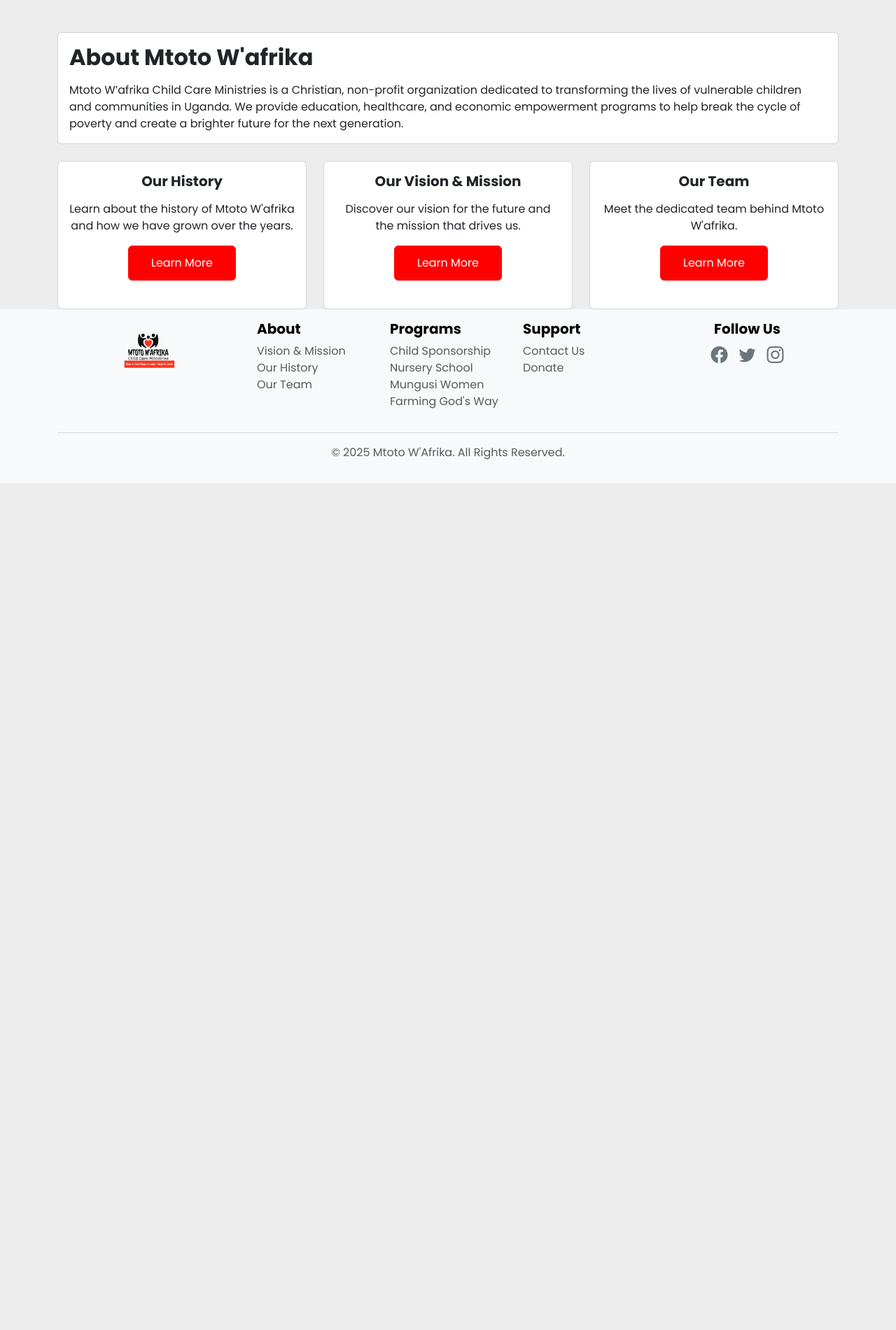
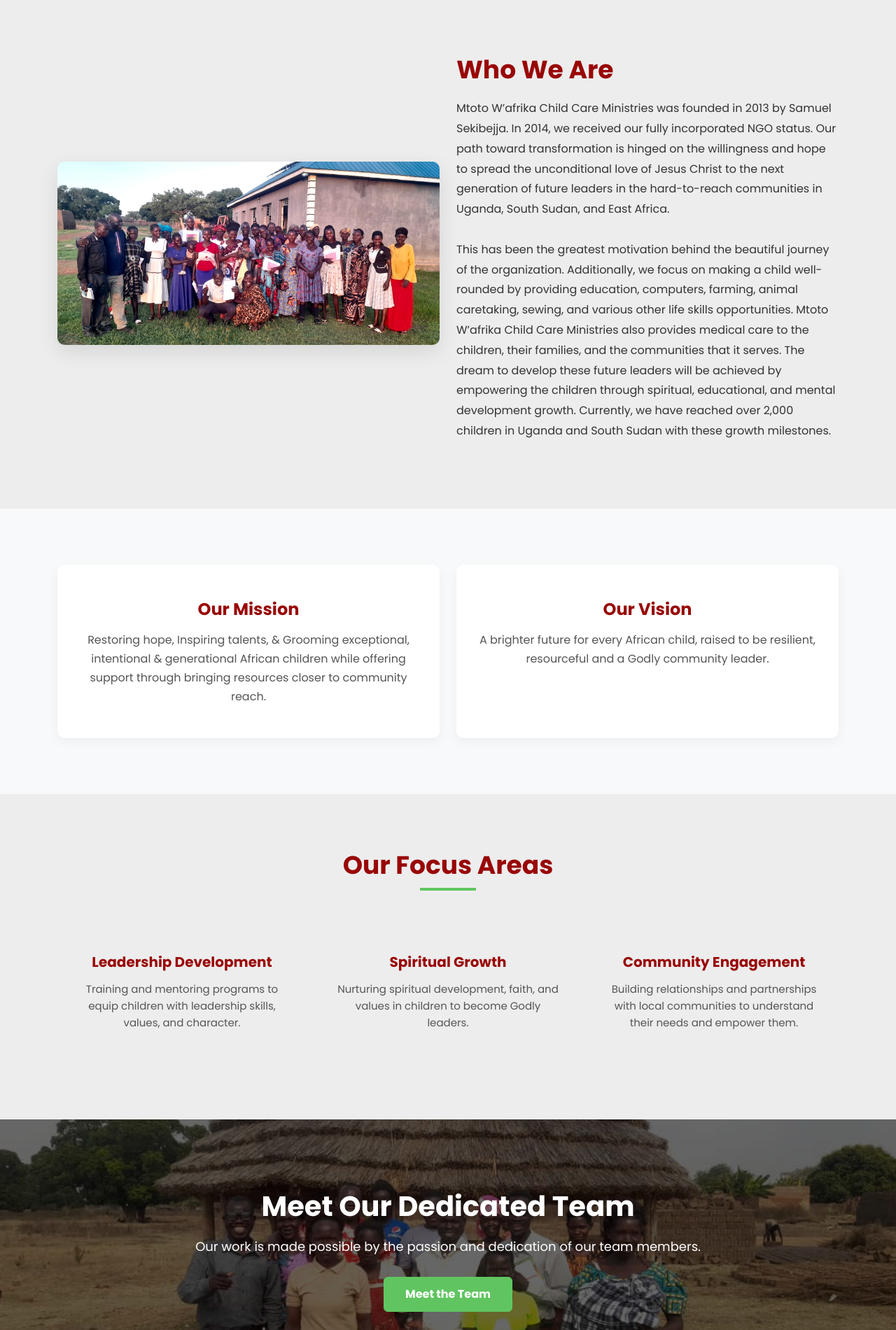
Before and after one commit to mtotowafrika/mtotosimplified, an Angular app: page /about in a window 1280 px wide. Shown: the part 479-2380 px from the top of the page at 70% size. Before the commit the page ends 1170 px from the top, so only its background shows below. Built offline with nearby package versions, Linux system fonts and the light colour scheme.

Commit message:
7 SEPT 1 am

```diff
--- a/src/app/pages/about-us/about-us.component.html
+++ b/src/app/pages/about-us/about-us.component.html
@@ -1,44 +1,77 @@
-<app-page-banner [title]="'About Us'" [backgroundImage]="'assets/images/happy.jpg'"></app-page-banner>
+<app-page-banner [title]="'About Us'" [backgroundImage]="'assets/images/bg1.jpg'"></app-page-banner>
 
-<div class="container mt-5">
-    <div class="row">
-        <div class="col-md-12">
-            <div class="card mb-4">
-                <div class="card-body">
-                    <h2 class="card-title">About Mtoto W'afrika</h2>
-                    <p class="card-text">Mtoto W’afrika Child Care Ministries is a Christian, non-profit organization dedicated to transforming the lives of vulnerable children and communities in Uganda. We provide education, healthcare, and economic empowerment programs to help break the cycle of poverty and create a brighter future for the next generation.</p>
+<section class="about-section who-we-are">
+  <div class="container">
+    <div class="row align-items-center">
+      <div class="col-lg-6">
+        <div class="about-image">
+          <img [src]="whoWeAre.image" alt="Who We Are">
+        </div>
+      </div>
+      <div class="col-lg-6">
+        <div class="about-content">
+          <h2>{{ whoWeAre.title }}</h2>
+          <p [innerHTML]="whoWeAre.text"></p>
         </div>
       </div>
     </div>
   </div>
+</section>
 
+<section class="about-section mission-vision bg-light">
+  <div class="container">
     <div class="row">
-        <div class="col-md-4">
-            <div class="card text-center h-100">
-                <div class="card-body">
-                    <h5 class="card-title">Our History</h5>
-                    <p class="card-text">Learn about the history of Mtoto W'afrika and how we have grown over the years.</p>
-                    <a routerLink="/about/history" class="btn btn-primary mt-auto">Learn More</a>
+      <div class="col-lg-6">
+        <div class="mission-vision-item">
+          <div class="icon">
+            <i class="fas fa-bullseye"></i> <!-- Placeholder icon -->
+          </div>
+          <h3>{{ missionVision.mission.title }}</h3>
+          <p>{{ missionVision.mission.text }}</p>
         </div>
       </div>
+      <div class="col-lg-6">
+        <div class="mission-vision-item">
+          <div class="icon">
+            <i class="fas fa-eye"></i> <!-- Placeholder icon -->
           </div>
-        <div class="col-md-4">
-            <div class="card text-center h-100">
-                <div class="card-body">
-                    <h5 class="card-title">Our Vision & Mission</h5>
-                    <p class="card-text">Discover our vision for the future and the mission that drives us.</p>
-                    <a routerLink="/about/vision-mission" class="btn btn-primary mt-auto">Learn More</a>
-                </div>
-            </div>
-        </div>
-        <div class="col-md-4">
-            <div class="card text-center h-100">
-                <div class="card-body">
-                    <h5 class="card-title">Our Team</h5>
-                    <p class="card-text">Meet the dedicated team behind Mtoto W'afrika.</p>
-                    <a routerLink="/about/our-team" class="btn btn-primary mt-auto">Learn More</a>
+          <h3>{{ missionVision.vision.title }}</h3>
+          <p>{{ missionVision.vision.text }}</p>
         </div>
       </div>
     </div>
   </div>
+</section>
+
+<section class="about-section focus-areas">
+  <div class="container">
+    <div class="section-title text-center">
+      <h2>Our Focus Areas</h2>
     </div>
+    <div class="row">
+      <div class="col-lg-4 col-md-6" *ngFor="let area of focusAreas">
+        <div class="focus-area-item text-center">
+          <div class="icon">
+            <i class="fas fa-crosshairs"></i> <!-- Placeholder icon -->
+          </div>
+          <h4>{{ area.title }}</h4>
+          <p>{{ area.text }}</p>
+        </div>
+      </div>
+    </div>
+  </div>
+</section>
+
+<section class="about-section cta-section" style="background-image: url('assets/images/team3b.jpg');">
+  <div class="container">
+    <div class="row">
+      <div class="col-lg-12 text-center">
+        <div class="cta-content">
+          <h2>Meet Our Dedicated Team</h2>
+          <p>Our work is made possible by the passion and dedication of our team members.</p>
+          <a routerLink="/about/team" class="btn btn-primary">Meet the Team</a>
+        </div>
+      </div>
+    </div>
+  </div>
+</section>
--- a/src/app/pages/about-us/about-us.component.scss
+++ b/src/app/pages/about-us/about-us.component.scss
@@ -1,19 +1,161 @@
-.card {
-    margin-bottom: 1.5rem;
+:host {
+  --red-dark: #990606;
+  --light-green-dark: #60c560;
+  --white: #FFFFFF;
+  --black: #000000;
 }
 
-.card-title {
-    font-weight: 700;
-    margin-bottom: 1rem;
+.about-section {
+  padding: 80px 0;
 }
 
-.btn-primary {
-  background-color: var(--red);
-  border-color: var(--red);
-  padding: 0.75rem 2rem;
+.bg-light {
+  background-color: #f9f9f9;
+}
 
-  &:hover {
-    background-color: var(--red-dark);
-    border-color: var(--red-dark);
+.section-title h2 {
+  font-size: 36px;
+  font-weight: 700;
+  color: var(--red-dark);
+  margin-bottom: 40px;
+  position: relative;
+  padding-bottom: 15px;
+
+  &::before {
+    content: '';
+    position: absolute;
+    left: 50%;
+    bottom: 0;
+    transform: translateX(-50%);
+    width: 80px;
+    height: 4px;
+    background-color: var(--light-green-dark);
   }
 }
+
+// Who We Are
+.who-we-are {
+  .about-image img {
+    width: 100%;
+    border-radius: 10px;
+    box-shadow: 0 10px 30px rgba(0, 0, 0, 0.1);
+  }
+
+  .about-content {
+    h2 {
+      font-size: 36px;
+      font-weight: 700;
+      color: var(--red-dark);
+      margin-bottom: 20px;
+    }
+    p {
+      font-size: 16px;
+      line-height: 1.8;
+      color: #333;
+    }
+  }
+}
+
+// Mission & Vision
+.mission-vision {
+  .mission-vision-item {
+    padding: 30px;
+    background: var(--white);
+    border-radius: 10px;
+    box-shadow: 0 5px 15px rgba(0, 0, 0, 0.05);
+    text-align: center;
+    height: 100%;
+
+    .icon {
+      font-size: 40px;
+      color: var(--light-green-dark);
+      margin-bottom: 20px;
+    }
+
+    h3 {
+      font-size: 24px;
+      font-weight: 600;
+      color: var(--red-dark);
+      margin-bottom: 15px;
+    }
+
+    p {
+      font-size: 16px;
+      line-height: 1.7;
+      color: #555;
+    }
+  }
+}
+
+// Focus Areas
+.focus-areas {
+  .focus-area-item {
+    padding: 30px 20px;
+    .icon {
+      font-size: 36px;
+      color: var(--light-green-dark);
+      margin-bottom: 20px;
+    }
+    h4 {
+      font-size: 20px;
+      font-weight: 600;
+      color: var(--red-dark);
+      margin-bottom: 15px;
+    }
+    p {
+      font-size: 15px;
+      line-height: 1.6;
+      color: #555;
+    }
+  }
+}
+
+// CTA Section
+.cta-section {
+  background-size: cover;
+  background-position: center;
+  position: relative;
+  padding: 100px 0;
+
+  &::before {
+    content: '';
+    position: absolute;
+    top: 0;
+    left: 0;
+    width: 100%;
+    height: 100%;
+    background-color: rgba(0, 0, 0, 0.6);
+  }
+
+  .cta-content {
+    position: relative;
+    z-index: 1;
+    color: var(--white);
+
+    h2 {
+      font-size: 40px;
+      font-weight: 700;
+      margin-bottom: 20px;
+    }
+
+    p {
+      font-size: 18px;
+      margin-bottom: 30px;
+    }
+
+    .btn-primary {
+      background-color: var(--light-green-dark);
+      border-color: var(--light-green-dark);
+      color: var(--white);
+      padding: 12px 30px;
+      font-size: 16px;
+      font-weight: 600;
+      transition: all 0.3s ease;
+
+      &:hover {
+        background-color: var(--red-dark);
+        border-color: var(--red-dark);
+      }
+    }
+  }
+}
--- a/src/app/pages/about-us/about-us.component.ts
+++ b/src/app/pages/about-us/about-us.component.ts
@@ -1,14 +1,56 @@
 import { Component } from '@angular/core';
+import { CommonModule } from '@angular/common';
+import { PageBannerComponent } from '../../shared/page-banner/page-banner.component';
 import { RouterModule } from '@angular/router';
-import { PageBannerComponent } from '../../shared/page-banner/page-banner.component';
 
 @Component({
   selector: 'app-about-us',
   standalone: true,
-  imports: [RouterModule, PageBannerComponent],
+  imports: [
+    CommonModule,
+    PageBannerComponent,
+    RouterModule
+  ],
   templateUrl: './about-us.component.html',
   styleUrls: ['./about-us.component.scss']
 })
 export class AboutUsComponent {
+  whoWeAre = {
+    title: 'Who We Are',
+    text: `Mtoto W’afrika Child Care Ministries was founded in 2013 by Samuel Sekibejja. In 2014, we received our fully incorporated NGO status. Our path toward transformation is hinged on the willingness and hope to spread the unconditional love of Jesus Christ to the next generation of future leaders in the hard-to-reach communities in Uganda, South Sudan, and East Africa.
+    <br><br>
+    This has been the greatest motivation behind the beautiful journey of the organization. Additionally, we focus on making a child well-rounded by providing education, computers, farming, animal caretaking, sewing, and various other life skills opportunities. Mtoto W’afrika Child Care Ministries also provides medical care to the children, their families, and the communities that it serves. The dream to develop these future leaders will be achieved by empowering the children through spiritual, educational, and mental development growth. Currently, we have reached over 2,000 children in Uganda and South Sudan with these growth milestones.`,
+    image: 'assets/images/staff.jpg'
+  };
 
+  missionVision = {
+    mission: {
+      title: 'Our Mission',
+      text: 'Restoring hope, Inspiring talents, & Grooming exceptional, intentional & generational African children while offering support through bringing resources closer to community reach.',
+      icon: 'icon-mission' // Placeholder for icon class
+    },
+    vision: {
+      title: 'Our Vision',
+      text: 'A brighter future for every African child, raised to be resilient, resourceful and a Godly community leader.',
+      icon: 'icon-vision' // Placeholder for icon class
+    }
+  };
+
+  focusAreas = [
+    {
+      title: 'Leadership Development',
+      text: 'Training and mentoring programs to equip children with leadership skills, values, and character.',
+      icon: 'icon-leadership' // Placeholder for icon class
+    },
+    {
+      title: 'Spiritual Growth',
+      text: 'Nurturing spiritual development, faith, and values in children to become Godly leaders.',
+      icon: 'icon-spiritual' // Placeholder for icon class
+    },
+    {
+      title: 'Community Engagement',
+      text: 'Building relationships and partnerships with local communities to understand their needs and empower them.',
+      icon: 'icon-community' // Placeholder for icon class
+    }
+  ];
 }
--- a/src/app/pages/our-team/our-team.component.html
+++ b/src/app/pages/our-team/our-team.component.html
@@ -28,6 +28,8 @@
         <div class="col-md-12 text-center">
             <h2 class="mb-4">Volunteers</h2>
         </div>
+    </div>
+    <div class="row mt-5 justify-content-center">
         <div class="col-md-3 mb-4" *ngFor="let member of teamMembers.slice(4)">
             <div class="card h-100 text-center">
                 <img [src]="member.image" class="card-img-top team-photo mx-auto mt-3" [alt]="member.name">
--- a/src/app/pages/vision-mission/vision-mission.component.html
+++ b/src/app/pages/vision-mission/vision-mission.component.html
@@ -14,7 +14,7 @@
             <div class="card h-100">
                 <div class="card-body">
                     <h2 class="card-title">Our Vision</h2>
-                    <p class="card-text">Our vision is “Raise Resilient, Resourceful, and Community-based Godly Leaders for Africa’s Tomorrow Today.”</p>
+                    <p class="card-text">A brighter future for every African child, raised to be resilient, resourceful and a Godly community leader.</p>
                 </div>
             </div>
         </div>
@@ -23,8 +23,8 @@
         <div class="col-md-6">
             <div class="card h-100">
                 <div class="card-body">
-                    <h2 class="card-title">Mission Statement</h2>
-                    <p class="card-text">Restoring Hope, Inspiring Talents, And Grooming an Exceptional African Child, While Offering Support Through Bringing Resources Closer to Community Research.</p>
+                    <h2 class="card-title">Our Mission</h2>
+                    <p class="card-text">Restoring hope, Inspiring talents, & Grooming exceptional, intentional & generational African children while offering support through bringing resources closer to community reach.</p>
                 </div>
             </div>
         </div>
```
Also changed, not shown: 1 other file (tests, documents, lock files or other folders). Lines whose indentation alone changed are shown as unchanged.
